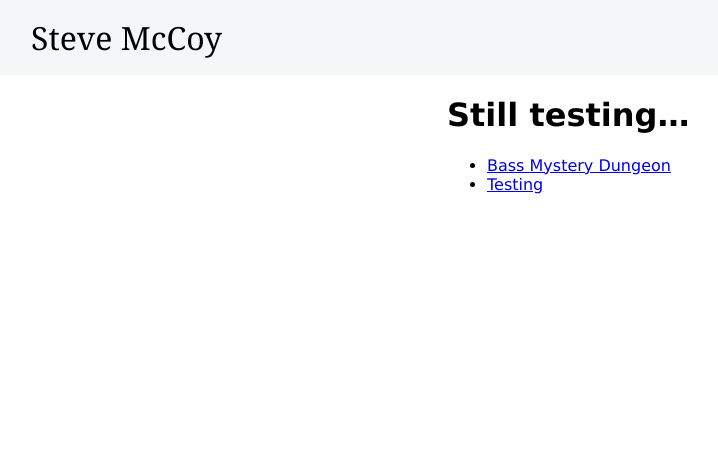
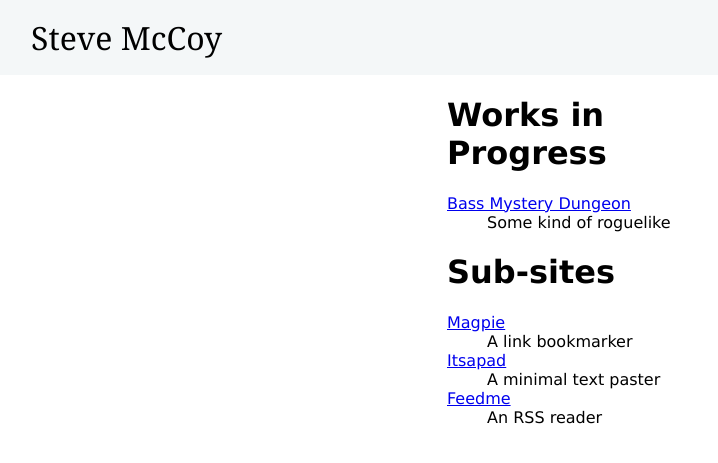
Before and after one commit to mccoyst/mccoyst.github.io, a Jekyll site: the page built from index.html, in a window 1280 px wide. Shown: the top 463 px of the page, without its empty margins (33-751 px from the left). Built offline with Jekyll 4.4.1, drawn with Linux system fonts in a browser that asks for light colours.

Commit message:
Update index.html

```diff
--- a/index.html
+++ b/index.html
@@ -2,14 +2,23 @@
 layout: basic
 title: Steve McCoy
 ---
-<h1>Still testing…</h1>
+<h1>Works in Progress</h1>
 <p>
-<ul>
-	<li><a href="bmd/">Bass Mystery Dungeon</a></li>
-  {% for post in site.posts %}
-    <li>
-      <a href="{{ post.url }}">{{ post.title }}</a>
-    </li>
-  {% endfor %}
-</ul>
+<dl>
+	<dt><a href="bmd/">Bass Mystery Dungeon</a></dt>
+	<dd>Some kind of roguelike</dd>
+</dl>
 </p>
+<h1>Sub-sites</h1>
+<p>
+<dl>
+	<dt><a href="//magpie.mccoy.space">Magpie</a></dt>
+	<dd>A link bookmarker</dd>
+
+	<dt><a href="//paste.mccoy.space">Itsapad</a></dt>
+	<dd>A minimal text paster</dd>
+
+	<dt><a href="//feed.mccoy.space">Feedme</a></dt>
+	<dd>An RSS reader</dd>
+</dl>
+</p>
```
